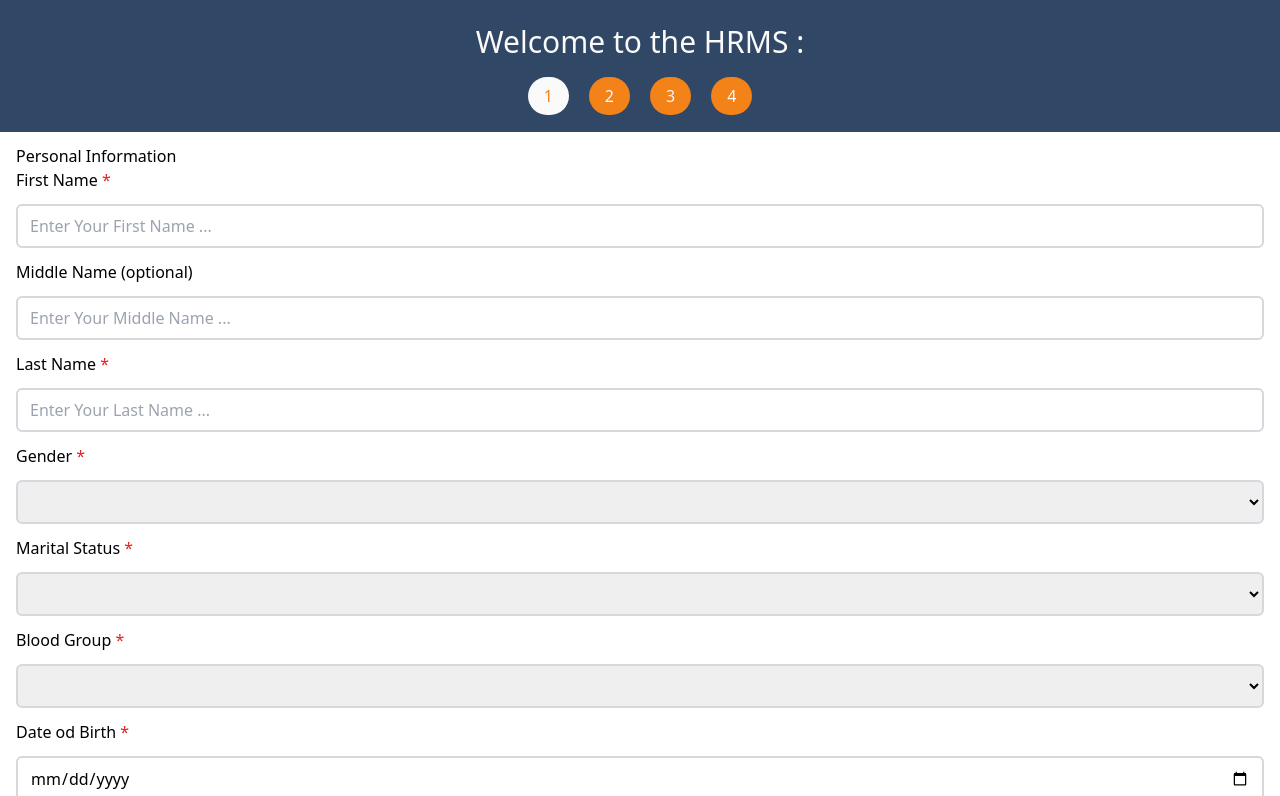
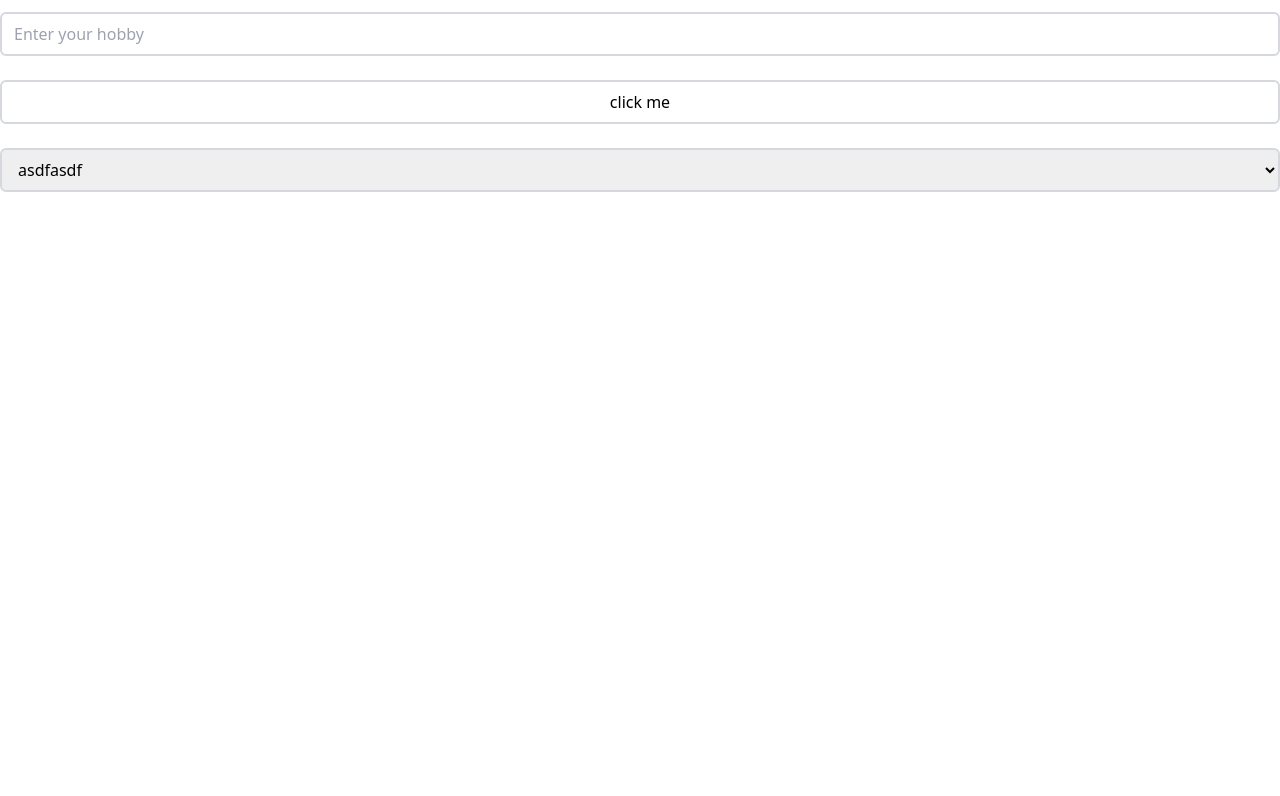
Before and after one commit to sarojghalan/ZOD-Form-Wizardy, a React (Vite) app: page / in a window 1280 px wide. Shown: the top 796 px of the page. Built offline with nearby package versions, Linux system fonts and the light colour scheme.

Commit message:
small changes

```diff
--- a/src/App.tsx
+++ b/src/App.tsx
@@ -1,9 +1,24 @@
 import { MainInput } from "./components/InputFieldText";
 import Register from "./pages/register";
+import { TextField } from "./components/InputFieldText/textField";
 
 const App = () => {
   return (
-    <Register />
+    <>
+    <TextField  type="text" placeholder="Enter your hobby" />
+    <TextField asChild  type="submit">
+      <button >
+        click me
+      </button>
+    </TextField>
+    <TextField asChild  >
+      <select >
+        <option value="">asdfasdf</option>
+        <option value="">asdfasdf</option>
+        <option value="">asdfasdf</option>
+        <option value="">asdfasdf</option>
+      </select>
+    </TextField></>
   )
 }
 
```
